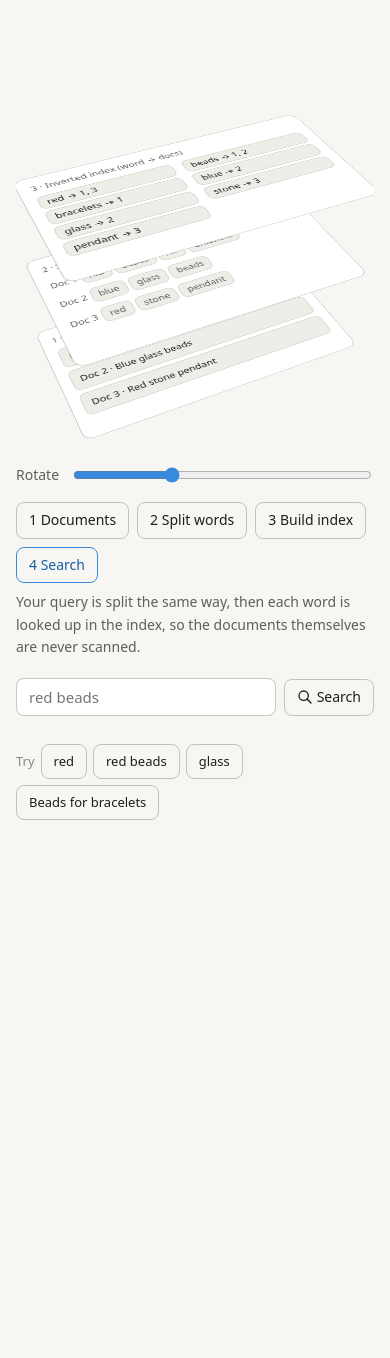
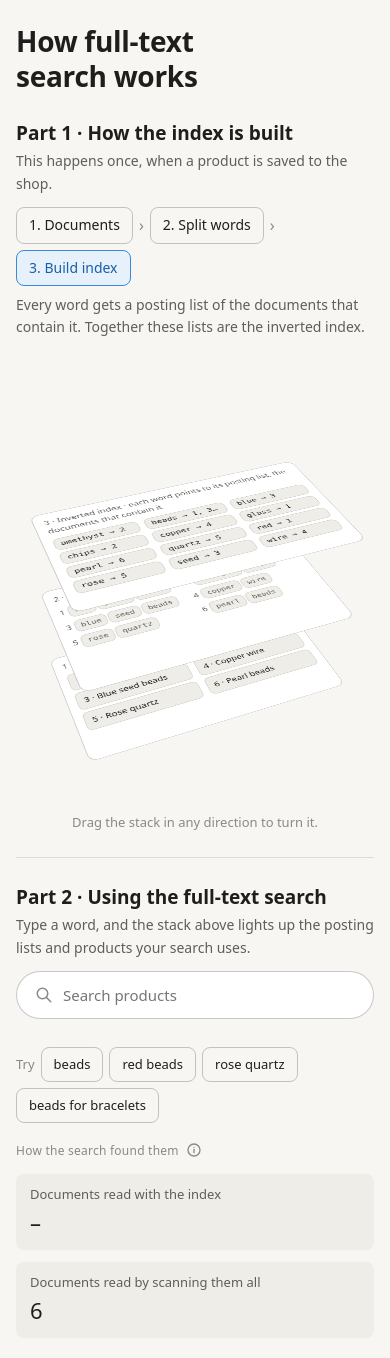
Before and after one commit to drago1520/learning-visualized, a website: page full-text-search/full-text-search-3d.html in a window 390 px wide. Before the commit the page ends 856 px from the top, so only its background shows below. Drawn offline with Linux system fonts and the light colour scheme.

Commit message:
chore/full-text-search: impoved presentation hierarchy and more straighforward presentation split into 2 parts. Helps me grasp it better this way.

```diff
--- a/full-text-search/full-text-search-3d.html
+++ b/full-text-search/full-text-search-3d.html
@@ -1,30 +1,31 @@
 <!doctype html><html><head><meta charset=utf8><meta name=viewport content="width=device-width,initial-scale=1,viewport-fit=cover"><style>:root{color-scheme:light;box-sizing:border-box;padding-top:env(safe-area-inset-top,0px);padding-bottom:env(safe-area-inset-bottom,0px)}html{scroll-padding-top:env(safe-area-inset-top,0px)}body{margin:0;padding:0;font:14px -apple-system,BlinkMacSystemFont,sans-serif;background:#fff;color:#000}img{max-width:100%}[hidden]:not([hidden=until-found i]){display:none!important}</style></head><body>
 <title>Full-text search in 3D</title>
 <style>
-/* Layout: one centered column, 3D stage on top, controls and results below */
+/* Layout: one centered column, 3D stack of build layers on top, step buttons, search box, path and counters below */
 :root{
   --bg:#f7f6f2;--surface-1:#efede7;--surface-2:#ffffff;
   --text-primary:#1f1e1c;--text-secondary:#5f5e5a;--text-muted:#8a8984;
   --border:rgba(31,30,28,.12);--border-strong:rgba(31,30,28,.24);
-  --text-accent:#185FA5;--border-accent:#378ADD;
+  --text-accent:#185FA5;--border-accent:#378ADD;--bg-accent:#E6F1FB;
   --bg-success:#E1F5EE;--text-success:#085041;--border-success:#1D9E75;
-  --text-danger:#A32D2D;--radius:8px;
+  --text-danger:#A32D2D;--radius:8px;--shadow:0 8px 24px rgba(31,30,28,.10);
   --font-sans:system-ui,-apple-system,"Segoe UI",Roboto,"Helvetica Neue",Arial,sans-serif;
+  --font-mono:ui-monospace,SFMono-Regular,Menlo,Consolas,monospace;
 }
 @media (prefers-color-scheme:dark){:root:not([data-theme="light"]){
   --bg:#1c1c1a;--surface-1:#262624;--surface-2:#2c2c2a;
   --text-primary:#f1efe8;--text-secondary:#b4b2a9;--text-muted:#888780;
   --border:rgba(241,239,232,.12);--border-strong:rgba(241,239,232,.26);
-  --text-accent:#85B7EB;--border-accent:#378ADD;
+  --text-accent:#85B7EB;--border-accent:#378ADD;--bg-accent:#0C447C;
   --bg-success:#085041;--text-success:#E1F5EE;--border-success:#5DCAA5;
-  --text-danger:#F09595;color-scheme:dark}}
+  --text-danger:#F09595;--shadow:0 8px 24px rgba(0,0,0,.45);color-scheme:dark}}
 :root[data-theme="dark"]{
   --bg:#1c1c1a;--surface-1:#262624;--surface-2:#2c2c2a;
   --text-primary:#f1efe8;--text-secondary:#b4b2a9;--text-muted:#888780;
   --border:rgba(241,239,232,.12);--border-strong:rgba(241,239,232,.26);
-  --text-accent:#85B7EB;--border-accent:#378ADD;
+  --text-accent:#85B7EB;--border-accent:#378ADD;--bg-accent:#0C447C;
   --bg-success:#085041;--text-success:#E1F5EE;--border-success:#5DCAA5;
-  --text-danger:#F09595;color-scheme:dark}
+  --text-danger:#F09595;--shadow:0 8px 24px rgba(0,0,0,.45);color-scheme:dark}
 body{background:var(--bg);color:var(--text-primary);font-family:var(--font-sans);font-size:16px;line-height:1.6;padding-inline:16px;padding-block:24px}
 .wrap{max-width:680px;margin:0 auto}
 .sr-only{position:absolute;width:1px;height:1px;overflow:hidden;clip:rect(0 0 0 0)}
@@ -32,114 +33,186 @@ button{font:inherit;font-size:14px;color:var(--text-primary);background:transpar
 button:hover{background:var(--surface-1)}
 button:active{transform:scale(.98)}
 button:focus-visible,input:focus-visible{outline:2px solid var(--border-accent);outline-offset:2px}
+button.on{border-color:var(--border-accent);color:var(--text-accent);background:var(--bg-accent)}
 input[type=text]{font:inherit;font-size:15px;height:36px;padding:0 12px;color:var(--text-primary);background:var(--surface-2);border:0.5px solid var(--border-strong);border-radius:var(--radius)}
-input[type=range]{accent-color:var(--border-accent)}
-.stage{height:440px;perspective:1100px;display:flex;align-items:center;justify-content:center;overflow:hidden;cursor:grab;touch-action:none;user-select:none}
-.scene{position:relative;width:440px;height:190px;transform-style:preserve-3d;transition:transform .25s}
-.plane{position:absolute;inset:0;border-radius:12px;border:0.5px solid var(--border-strong);background:var(--surface-2);padding:12px 14px;transition:opacity .4s}
+.stage{height:470px;perspective:1200px;display:flex;align-items:center;justify-content:center;overflow:hidden;cursor:grab;touch-action:none;user-select:none}
+.scene{position:relative;width:480px;height:196px;transform-style:preserve-3d;transition:transform .25s}
+.plane{position:absolute;inset:0;border-radius:12px;border:0.5px solid var(--border-strong);background:var(--surface-2);padding:10px 12px;transition:opacity .4s,filter .4s,transform .4s,visibility .4s}
+.plane.gone{opacity:.3;filter:grayscale(1)}
+.plane.away{opacity:0;visibility:hidden}
 .lbl{font-size:12px;color:var(--text-secondary);margin:0 0 8px;font-weight:500}
-.chip{display:inline-block;font-size:12px;padding:2px 8px;border-radius:var(--radius);margin:2px;background:var(--surface-1);border:0.5px solid var(--border);transition:all .3s}
-.stop{text-decoration:line-through;color:var(--text-muted)}
-.doc{font-size:13px;padding:6px 10px;border-radius:var(--radius);background:var(--surface-1);border:0.5px solid var(--border);margin-bottom:6px;transition:all .3s}
+.grid2{display:grid;grid-template-columns:1fr 1fr;gap:5px 10px}
+.grid3{display:grid;grid-template-columns:1fr 1fr 1fr;gap:5px 8px}
+.doc{font-size:13px;padding:5px 9px;border-radius:var(--radius);background:var(--surface-1);border:0.5px solid var(--border);transition:all .3s;white-space:nowrap;overflow:hidden;text-overflow:ellipsis}
+.wl{font-size:12px;color:var(--text-secondary);white-space:nowrap}
+.chip{display:inline-block;font-family:var(--font-mono);font-size:11px;padding:2px 7px;border-radius:var(--radius);margin:1px;background:var(--surface-1);border:0.5px solid var(--border);transition:all .3s}
+.idx{margin:0;white-space:nowrap;overflow:hidden;text-overflow:ellipsis}
 .hit{background:var(--bg-success)!important;color:var(--text-success)!important;border-color:var(--border-success)!important}
-.stepbtn.on{border-color:var(--border-accent);color:var(--text-accent)}
+.cmp{display:flex;gap:12px;flex-wrap:wrap;margin-top:12px}
+.metric{flex:1;min-width:150px;background:var(--surface-1);border-radius:var(--radius);padding:10px 14px}
+.metric .k{font-size:13px;color:var(--text-secondary)}
+.metric .v{font-size:22px;font-weight:500;font-variant-numeric:tabular-nums}
+.sbar{display:flex;align-items:center;gap:10px;height:46px;padding:0 18px;border:1px solid var(--border-strong);border-radius:999px;background:var(--surface-2);transition:border-color .15s,box-shadow .15s}
+.sbar:focus-within{border-color:var(--border-accent);box-shadow:0 0 0 3px var(--bg-accent)}
+.sbar .ic{flex:none;color:var(--text-muted)}
+.sbar input{flex:1;min-width:0;border:0;background:transparent;height:100%;padding:0;font:inherit;font-size:15px;color:var(--text-primary)}
+.sbar input:focus-visible{outline:none}
+.how{position:relative;display:inline-flex;align-items:center;gap:4px}
+.how .sec{margin:0}
+.info{display:inline-flex;padding:3px;border:0;border-radius:50%;background:transparent;color:var(--text-muted)}
+.info:hover,.info:focus-visible,.how.open .info{background:transparent;color:var(--text-accent)}
+.tip{position:absolute;left:0;top:calc(100% + 8px);z-index:10;width:min(400px,calc(100vw - 32px));padding:12px 14px;border-radius:14px;background:var(--surface-2);border:1px solid var(--border);box-shadow:var(--shadow);opacity:0;visibility:hidden;transform:translateY(-4px);transition:opacity .15s,transform .15s,visibility .15s}
+.how:hover .tip,.how:focus-within .tip,.how.open .tip{opacity:1;visibility:visible;transform:none}
+.tip ol#path{font-size:13px;padding-left:20px}
+.drop{margin-top:6px;border:1px solid var(--border);border-radius:24px;background:var(--surface-2);box-shadow:var(--shadow);padding:6px 0;overflow:hidden}
+.drop .ri{padding:8px 18px 8px 46px;font-size:14px}
+.drop .ri:hover{background:var(--surface-1)}
+.drop .ri .m{color:var(--text-secondary)}
+.drop mark{background:var(--bg-success);color:var(--text-success);border-radius:4px;padding:0 3px}
+.ttl{font-size:28px;font-weight:600;letter-spacing:-.01em;line-height:1.25;margin:0 0 1.5rem;text-wrap:balance}
+.h2{font-size:19px;font-weight:600;margin:0 0 2px;text-wrap:balance}
+.intro{font-size:14px;color:var(--text-secondary);margin:0 0 12px}
+.part{margin-top:1.5rem;padding-top:1.5rem;border-top:1px solid var(--border)}
+.sec{font-size:12px;font-weight:500;color:var(--text-muted);letter-spacing:.02em;margin:0 0 4px}
+ol#path{margin:0;padding-left:22px;font-size:14px}
+ol#path li{padding:3px 0}
 @media (prefers-reduced-motion:reduce){.scene,.plane,.chip,.doc{transition:none}}
 </style>
 
 <div class="wrap">
-<h2 class="sr-only">A 3D stack showing documents at the bottom, their split words in the middle, and the inverted index on top, with a search box that highlights matching words and documents.</h2>
+<h1 class="ttl">How full-text search works</h1>
+<p class="sr-only">A 3D stack showing six product documents at the bottom, their split words in the middle, and the inverted index on top, with a search box that lights up the posting lists and documents a query uses.</p>
 
+<section>
+<h2 class="h2">Part 1 · How the index is built</h2>
+<p class="intro">This happens once, when a product is saved to the shop.</p>
+<div style="display:flex;gap:6px;flex-wrap:wrap;align-items:center;margin-bottom:8px">
+  <button class="stepbtn" data-s="1">1. Documents</button>
+  <span aria-hidden="true" style="color:var(--text-muted)">›</span>
+  <button class="stepbtn" data-s="2">2. Split words</button>
+  <span aria-hidden="true" style="color:var(--text-muted)">›</span>
+  <button class="stepbtn" data-s="3">3. Build index</button>
+</div>
+<p id="cap" style="font-size:14px;color:var(--text-secondary);margin:0;min-height:48px"></p>
 <div class="stage" id="stage">
   <div class="scene" id="scene">
     <div class="plane" id="p1">
-      <p class="lbl">1 · Documents</p>
-      <div class="doc" data-doc="1">Doc 1 · Red beads for bracelets</div>
-      <div class="doc" data-doc="2">Doc 2 · Blue glass beads</div>
-      <div class="doc" data-doc="3">Doc 3 · Red stone pendant</div>
+      <p class="lbl">1 · Documents (6 products)</p>
+      <div class="grid2" id="docs"></div>
     </div>
     <div class="plane" id="p2">
-      <p class="lbl">2 · Split into words</p>
-      <div style="font-size:12px;color:var(--text-secondary)">Doc 1 <span class="chip" data-w="red">red</span><span class="chip" data-w="beads">beads</span><span class="chip stop">for</span><span class="chip" data-w="bracelets">bracelets</span></div>
-      <div style="font-size:12px;color:var(--text-secondary);margin-top:6px">Doc 2 <span class="chip" data-w="blue">blue</span><span class="chip" data-w="glass">glass</span><span class="chip" data-w="beads">beads</span></div>
-      <div style="font-size:12px;color:var(--text-secondary);margin-top:6px">Doc 3 <span class="chip" data-w="red">red</span><span class="chip" data-w="stone">stone</span><span class="chip" data-w="pendant">pendant</span></div>
+      <p class="lbl">2 · Split into lowercase words</p>
+      <div class="grid2" id="words"></div>
     </div>
     <div class="plane" id="p3">
-      <p class="lbl">3 · Inverted index (word → docs)</p>
-      <div id="idx" style="display:grid;grid-template-columns:1fr 1fr;gap:4px 12px"></div>
+      <p class="lbl">3 · Inverted index · each word points to its posting list, the documents that contain it</p>
+      <div class="grid3" id="idx"></div>
     </div>
   </div>
 </div>
+<p style="font-size:13px;color:var(--text-muted);margin:0 0 1rem;text-align:center">Drag the stack in any direction to turn it.</p>
+</section>
 
-<div style="display:flex;align-items:center;gap:12px;margin:0 0 1rem">
-  <label for="rot" style="font-size:14px;color:var(--text-secondary)">Rotate</label>
-  <input type="range" id="rot" min="-70" max="70" step="1" value="-25" style="flex:1">
+<section class="part">
+<h2 class="h2">Part 2 · Using the full-text search</h2>
+<p class="intro">Type a word, and the stack above lights up the posting lists and products your search uses.</p>
+
+<div class="sbar">
+  <svg class="ic" width="18" height="18" viewBox="0 0 24 24" fill="none" stroke="currentColor" stroke-width="2" stroke-linecap="round" aria-hidden="true"><circle cx="10" cy="10" r="7"/><path d="M21 21l-6-6"/></svg>
+  <input id="q" type="search" placeholder="Search products" aria-label="Search products" autocomplete="off">
+</div>
+<div id="res" class="drop" hidden></div>
+<p id="err" style="font-size:13px;color:var(--text-danger);margin:6px 0 0;min-height:18px"></p>
+<div style="display:flex;gap:6px;flex-wrap:wrap;margin:4px 0 14px">
+  <span style="font-size:13px;color:var(--text-muted);align-self:center">Try</span>
+  <button class="pre" style="font-size:13px">beads</button>
+  <button class="pre" style="font-size:13px">red beads</button>
+  <button class="pre" style="font-size:13px">rose quartz</button>
+  <button class="pre" style="font-size:13px">beads for bracelets</button>
 </div>
 
-<div style="display:flex;gap:8px;flex-wrap:wrap;margin-bottom:8px">
-  <button class="stepbtn" data-s="1">1 Documents</button>
-  <button class="stepbtn" data-s="2">2 Split words</button>
-  <button class="stepbtn" data-s="3">3 Build index</button>
-  <button class="stepbtn" data-s="4">4 Search</button>
+<div class="how" id="how">
+  <span class="sec">How the search found them</span>
+  <button class="info" id="info" aria-label="Show how the search found them" aria-describedby="tip"><svg width="16" height="16" viewBox="0 0 24 24" fill="none" stroke="currentColor" stroke-width="2" stroke-linecap="round" aria-hidden="true"><circle cx="12" cy="12" r="9"/><path d="M12 11v5M12 8h.01"/></svg></button>
+  <div class="tip" id="tip" role="tooltip"><ol id="path"></ol></div>
 </div>
-<p id="cap" style="font-size:14px;color:var(--text-secondary);margin:0 0 1.25rem;min-height:24px"></p>
-
-<div style="display:flex;gap:8px;flex-wrap:wrap;align-items:center">
-  <input id="q" type="text" placeholder="red beads" style="flex:1;min-width:160px">
-  <button id="go"><svg width="16" height="16" viewBox="0 0 24 24" fill="none" stroke="currentColor" stroke-width="2" stroke-linecap="round" aria-hidden="true" style="vertical-align:-3px"><circle cx="10" cy="10" r="7"/><path d="M21 21l-6-6"/></svg> Search</button>
+<div class="cmp">
+  <div class="metric"><div class="k">Documents read with the index</div><div class="v" id="v-idx">–</div></div>
+  <div class="metric"><div class="k">Documents read by scanning them all</div><div class="v" id="v-scan">6</div></div>
 </div>
-<p id="err" style="font-size:13px;color:var(--text-danger);margin:6px 0 0;min-height:18px"></p>
-<div style="display:flex;gap:6px;flex-wrap:wrap;margin:4px 0 12px">
-  <span style="font-size:13px;color:var(--text-muted);align-self:center">Try</span>
-  <button class="pre" style="font-size:13px">red</button>
-  <button class="pre" style="font-size:13px">red beads</button>
-  <button class="pre" style="font-size:13px">glass</button>
-  <button class="pre" style="font-size:13px">Beads for bracelets</button>
-</div>
-<div id="res" style="font-size:14px"></div>
+</section>
 </div>
 
 <script>
-const index={red:[1,3],beads:[1,2],bracelets:[1],blue:[2],glass:[2],stone:[3],pendant:[3]};
-const stops=['for','the','a','and','of'];
-const idx=document.getElementById('idx');
-Object.entries(index).forEach(([w,d])=>{const r=document.createElement('div');r.className='chip';r.dataset.i=w;r.style.margin='0';r.textContent=w+' → '+d.join(', ');idx.appendChild(r)});
-const caps={1:'You start with plain documents.',2:'Each document is split into lowercase words, and filler words like "for" are dropped.',3:'Every word points to the documents that contain it, which is called the inverted index.',4:'Your query is split the same way, then each word is looked up in the index, so the documents themselves are never scanned.'};
-const scene=document.getElementById('scene'),rot=document.getElementById('rot'),st=document.getElementById('stage');
-let rz=-25,step=4;
-function fit(){return Math.min(1,(st.clientWidth-8)/440)}
-function place(){scene.style.transform='translateY(95px) scale('+fit()+') rotateX(52deg) rotateZ('+rz+'deg)';['p1','p2','p3'].forEach((id,i)=>{document.getElementById(id).style.transform='translateZ('+(i*115)+'px)'})}
-function setStep(s){step=s;document.querySelectorAll('.stepbtn').forEach(b=>b.classList.toggle('on',+b.dataset.s===s));['p1','p2','p3'].forEach((id,i)=>{document.getElementById(id).style.opacity=(i+1<=s||s===4)?1:0.12});document.getElementById('cap').textContent=caps[s]}
-rot.addEventListener('input',()=>{rz=+rot.value;place()});
-let drag=false,sx=0,sr=0;
-st.addEventListener('pointerdown',e=>{drag=true;sx=e.clientX;sr=rz;st.setPointerCapture(e.pointerId)});
-st.addEventListener('pointermove',e=>{if(!drag)return;rz=Math.max(-70,Math.min(70,Math.round(sr+(e.clientX-sx)/3)));rot.value=rz;place()});
+const docs={1:'Red glass beads',2:'Amethyst chips',3:'Blue seed beads',4:'Copper wire',5:'Rose quartz',6:'Pearl beads'};
+const skus={1:'BD-101',2:'ST-330',3:'BD-204',4:'WR-015',5:'ST-118',6:'BD-077'};
+const stops=['for','the','a','and','of','with'];
+const tok=t=>t.toLowerCase().split(/\W+/).filter(Boolean);
+const index={};
+Object.entries(docs).forEach(([n,t])=>tok(t).forEach(w=>{(index[w]=index[w]||[]);if(!index[w].includes(+n))index[w].push(+n)}));
+const $=id=>document.getElementById(id);
+$('docs').innerHTML=Object.entries(docs).map(([n,t])=>'<div class="doc" data-doc="'+n+'">'+n+' · '+t+'</div>').join('');
+$('words').innerHTML=Object.entries(docs).map(([n,t])=>'<div class="wl">'+n+' '+tok(t).map(w=>'<span class="chip" data-w="'+w+'">'+w+'</span>').join('')+'</div>').join('');
+$('idx').innerHTML=Object.keys(index).sort().map(w=>'<span class="chip idx" data-i="'+w+'">'+w+' → '+index[w].join(', ')+'</span>').join('');
+const caps={
+  1:'You start with plain documents, here six product names from the shop.',
+  2:'Each document is split into lowercase words. This happens once, when a document is saved, so searches never redo it.',
+  3:'Every word gets a posting list of the documents that contain it. Together these lists are the inverted index.',
+  4:'Your query is split the same way, each word is looked up in the index, and only the matching documents are read.'
+};
+let step=4;
+function setStep(s){
+  step=s;
+  document.querySelectorAll('.stepbtn').forEach(b=>b.classList.toggle('on',+b.dataset.s===s));
+  ['p1','p2','p3'].forEach((id,i)=>$(id).classList.toggle('gone',s<4&&i+1>s));
+  $('p2').classList.toggle('away',s===4);
+  if(s<4)$('cap').textContent=caps[s];
+  place();
+}
+function clearHits(){document.querySelectorAll('.hit').forEach(e=>e.classList.remove('hit'))}
+function search(){
+  const raw=$('q').value.trim();clearHits();
+  if(!raw){$('err').textContent='';clearHits();$('res').innerHTML='';$('res').hidden=true;$('path').innerHTML='';$('v-idx').textContent='–';return}
+  setStep(4);
+  const all=tok(raw),dropped=all.filter(t=>stops.includes(t)),terms=all.filter(t=>!stops.includes(t));
+  const score={},lines=[];
+  lines.push('Your query splits into '+(terms.join(', ')||'no searchable words')+(dropped.length?', and filler words like "'+dropped.join('", "')+'" are dropped.':'.'));
+  terms.forEach(t=>{const d=index[t];
+    if(!d){lines.push('"'+t+'" has no posting list, so it matches nothing.');return}
+    $('idx').querySelector('[data-i="'+t+'"]').classList.add('hit');
+    document.querySelectorAll('[data-w="'+t+'"]').forEach(c=>c.classList.add('hit'));
+    lines.push('The posting list for "'+t+'" is '+d.join(', ')+'.');
+    d.forEach(n=>score[n]=(score[n]||0)+1)});
+  Object.keys(score).forEach(n=>document.querySelector('[data-doc="'+n+'"]').classList.add('hit'));
+  const ranked=Object.entries(score).sort((a,b)=>b[1]-a[1]||a[0]-b[0]);
+  if(ranked.length)lines.push('Only documents '+ranked.map(r=>r[0]).sort((a,b)=>a-b).join(', ')+' are read, and the ones matching more words rank higher.');
+  $('path').innerHTML=lines.map(l=>'<li>'+l+'</li>').join('');
+  const mark=t=>t.split(/(\W+)/).map(p=>terms.includes(p.toLowerCase())?'<mark>'+p+'</mark>':p).join('');
+  $('res').innerHTML=ranked.length?ranked.map(([n,s],i)=>'<div class="ri">#'+(i+1)+' · '+mark(docs[n])+' <span class="m">matches '+s+' of '+terms.length+' words</span></div>').join(''):'<div class="ri m">No product contains these words.</div>';
+  $('res').hidden=false;
+  $('v-idx').textContent=ranked.length;
+}
+const scene=$('scene'),st=$('stage');
+let rz=-22,rx=52;
+const clamp=(v,a,b)=>Math.max(a,Math.min(b,v));
+function place(){
+  const searching=step===4,top=searching?120:240;
+  const ty=Math.round(top/2*Math.sin(rx*Math.PI/180)),f=Math.min(1,(st.clientWidth-8)/480);
+  scene.style.transform='translateY('+ty+'px) scale('+f+') rotateX('+rx+'deg) rotateZ('+rz+'deg)';
+  $('p1').style.transform='translateZ(0px)';$('p2').style.transform='translateZ(120px)';$('p3').style.transform='translateZ('+top+'px)';
+}
+let drag=false,d0={};
+st.addEventListener('pointerdown',e=>{drag=true;d0={x:e.clientX,y:e.clientY,rz,rx};st.setPointerCapture(e.pointerId)});
+st.addEventListener('pointermove',e=>{if(!drag)return;rz=clamp(Math.round(d0.rz+(e.clientX-d0.x)/3),-70,70);rx=clamp(Math.round(d0.rx-(e.clientY-d0.y)/3),0,80);place()});
 st.addEventListener('pointerup',()=>{drag=false});
 window.addEventListener('resize',place);
-document.querySelectorAll('.stepbtn').forEach(b=>b.onclick=()=>setStep(+b.dataset.s));
-const q=document.getElementById('q'),err=document.getElementById('err'),res=document.getElementById('res');
-q.addEventListener('input',()=>{err.textContent=''});
-function search(){
-  const raw=q.value.trim();
-  document.querySelectorAll('.hit').forEach(e=>e.classList.remove('hit'));
-  if(!raw){err.textContent='Type a word first';res.innerHTML='';return}
-  setStep(4);
-  const terms=raw.toLowerCase().split(/\W+/).filter(t=>t&&!stops.includes(t));
-  const score={};
-  terms.forEach(t=>{const d=index[t];if(!d)return;
-    document.querySelector('[data-i="'+t+'"]').classList.add('hit');
-    document.querySelectorAll('[data-w="'+t+'"]').forEach(c=>c.classList.add('hit'));
-    d.forEach(n=>score[n]=(score[n]||0)+1)});
-  Object.keys(score).forEach(n=>document.querySelector('[data-doc="'+n+'"]').classList.add('hit'));
-  const ranked=Object.entries(score).sort((a,b)=>b[1]-a[1]);
-  const dropped=raw.toLowerCase().split(/\W+/).filter(t=>stops.includes(t));
-  let h='<p style="margin:0 0 6px;color:var(--text-secondary);font-size:13px">Looked up: '+(terms.join(', ')||'nothing')+(dropped.length?' · dropped: '+dropped.join(', '):'')+'</p>';
-  h+=ranked.length?ranked.map(([n,s],i)=>'<div style="padding:6px 0;border-top:0.5px solid var(--border)">#'+(i+1)+' · Doc '+n+' <span style="color:var(--text-secondary)">matches '+s+' of '+terms.length+' words</span></div>').join(''):'<p style="margin:0">No document contains these words.</p>';
-  res.innerHTML=h;
-}
-document.getElementById('go').onclick=search;
-q.addEventListener('keydown',e=>{if(e.key==='Enter')search()});
-document.querySelectorAll('.pre').forEach(b=>b.onclick=()=>{q.value=b.textContent;err.textContent='';search()});
-place();setStep(4);
+document.querySelectorAll('.stepbtn').forEach(b=>b.onclick=()=>{setStep(+b.dataset.s);if(+b.dataset.s<4)clearHits()});
+$('q').addEventListener('keydown',e=>{if(e.key==='Enter')search()});
+$('q').addEventListener('input',search);
+document.querySelectorAll('.pre').forEach(b=>b.onclick=()=>{$('q').value=b.textContent;$('err').textContent='';search()});
+$('info').addEventListener('click',()=>$('how').classList.toggle('open'));
+document.addEventListener('click',e=>{if(!$('how').contains(e.target))$('how').classList.remove('open')});
+setStep(3);$('path').innerHTML='<li>Search for something, and each step will show up here.</li>';
 </script>
 
 </body></html>
```
